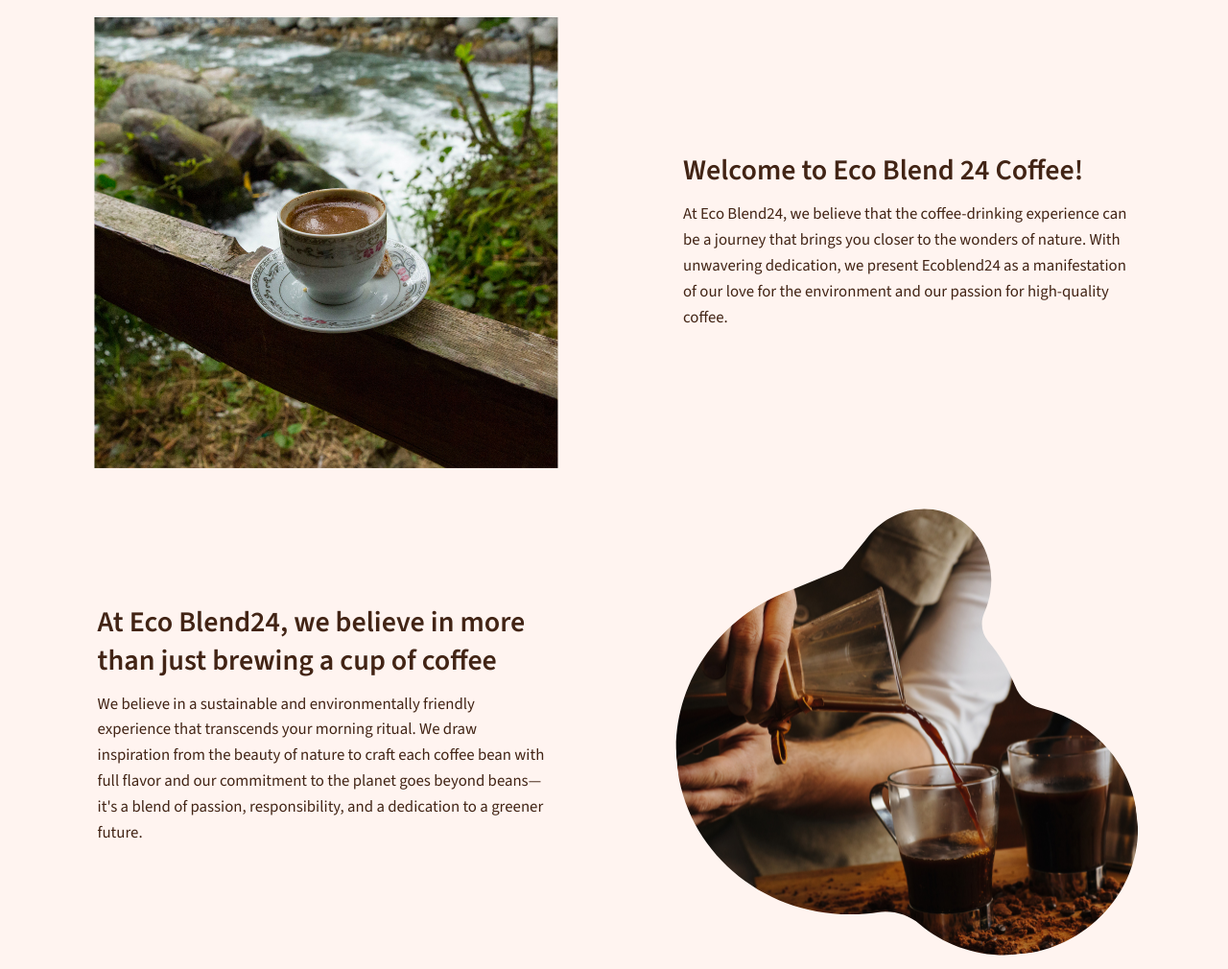
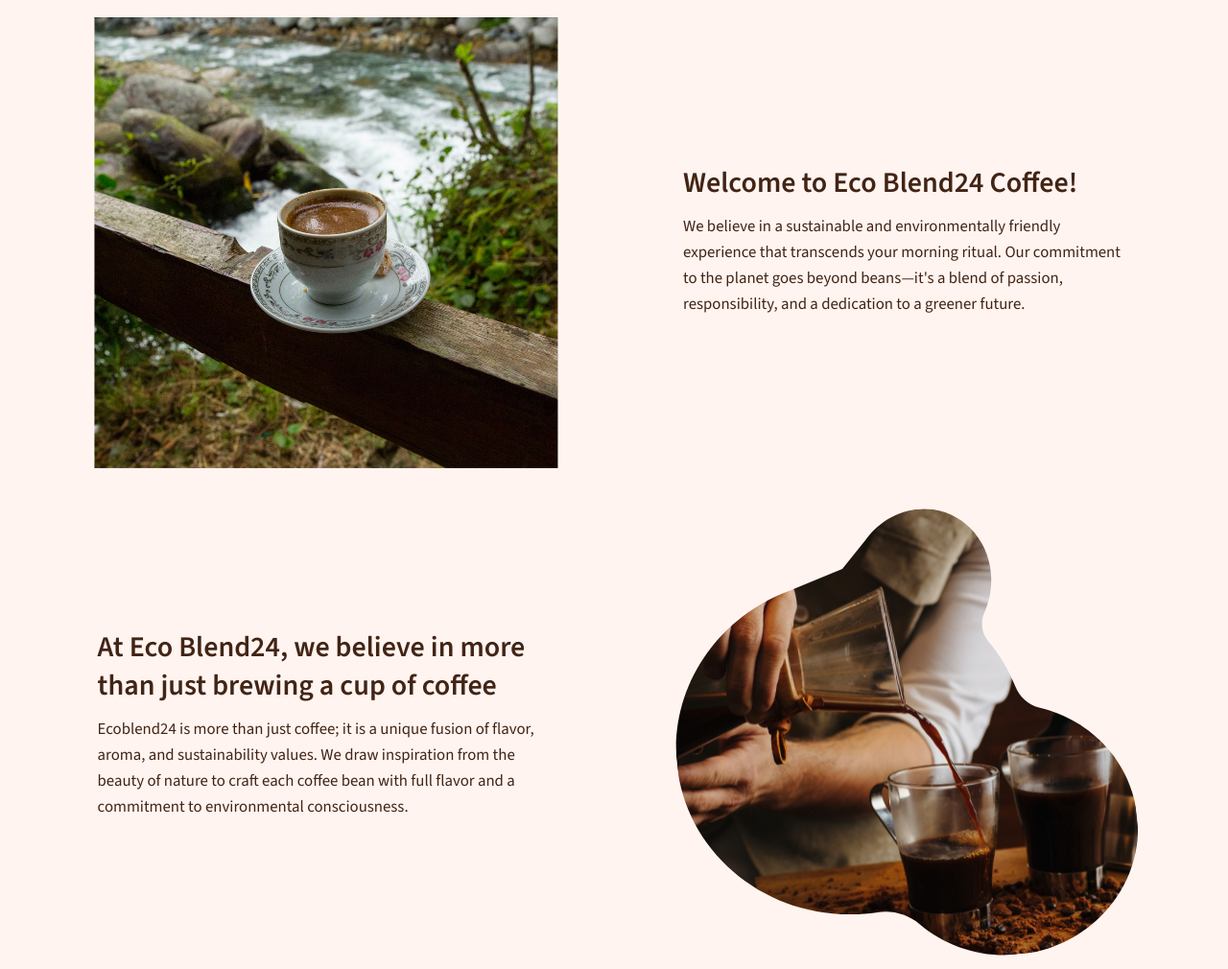
Before and after one commit to Kampus-Merdeka-Software-Engineering/FE-2-Jakarta-24, a plain HTML site: page FE-Jakarta-24/index.html in a window 1280 px wide. Shown: the part 970-1980 px from the top of the page at 96% size. Drawn offline with nearby package versions, Linux system fonts and the light colour scheme.

Commit message:
Update index.html

```diff
--- a/FE-Jakarta-24/index.html
+++ b/FE-Jakarta-24/index.html
@@ -3,7 +3,7 @@
 <head>
   <meta charset="UTF-8">
   <meta name="viewport" content="width=device-width, initial-scale=1.0">
-  <title>Eco Blend 24</title>
+  <title>Eco Blend24</title>
   <!-- Fonts -->
   <link rel="preconnect" href="https://fonts.googleapis.com">
   <link rel="preconnect" href="https://fonts.gstatic.com" crossorigin>
@@ -55,12 +55,8 @@
       <img src="assets/kopi sungai.png" alt="About Us">
     </div>
     <div class="content">
-      <h3>Welcome to Eco Blend 24 Coffee!</h3>
-      <p>At Eco Blend24, we believe that the coffee-drinking experience
-        can be a journey that brings you closer to the wonders of nature.
-        With unwavering dedication, we present Ecoblend24 as a
-        manifestation of our love for the environment and our passion
-        for high-quality coffee.</p>
+      <h3>Welcome to Eco Blend24 Coffee!</h3>
+      <p>We believe in a sustainable and environmentally friendly experience that transcends your morning ritual. Our commitment to the planet goes beyond beans—it's a blend of passion, responsibility, and a dedication to a greener future.</p>
     </div>
   </div>
 
@@ -70,7 +66,7 @@
     </div>
     <div class="content2">
       <h3>At Eco Blend24, we believe in more than just brewing a cup of coffee</h3>
-      <p>We believe in a sustainable and environmentally friendly experience that transcends your morning ritual. We draw inspiration from the beauty of nature to craft each coffee bean with full flavor and our commitment to the planet goes beyond beans—it's a blend of passion, responsibility, and a dedication to a greener future.</p>
+      <p>Ecoblend24 is more than just coffee; it is a unique fusion of flavor, aroma, and sustainability values. We draw inspiration from the beauty of nature to craft each coffee bean with full flavor and a commitment to environmental consciousness.</p>
     </div>
   </div>
  <!--about section end-->
@@ -153,7 +149,7 @@
   </div>
 
   <div class="credit">
-    <p>Created by <a href="">Group 24 Jakarta</a>. |&copy;2023</p>
+    <p>Created by <a href="">Team L - Group 24 Jakarta</a>. |&copy;2023</p>
   </div>
  </footer>
  <!--Footer section end-->
```
